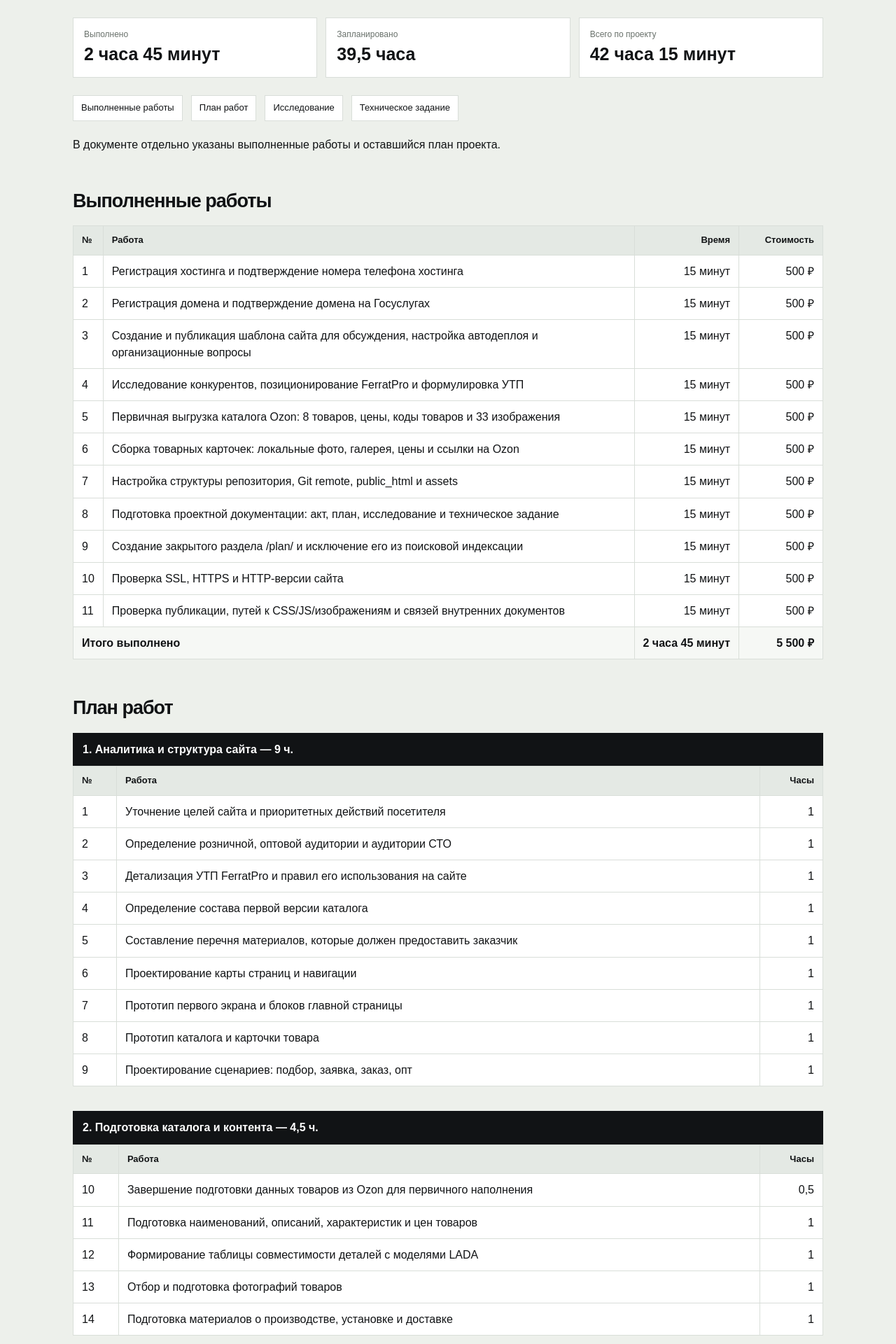
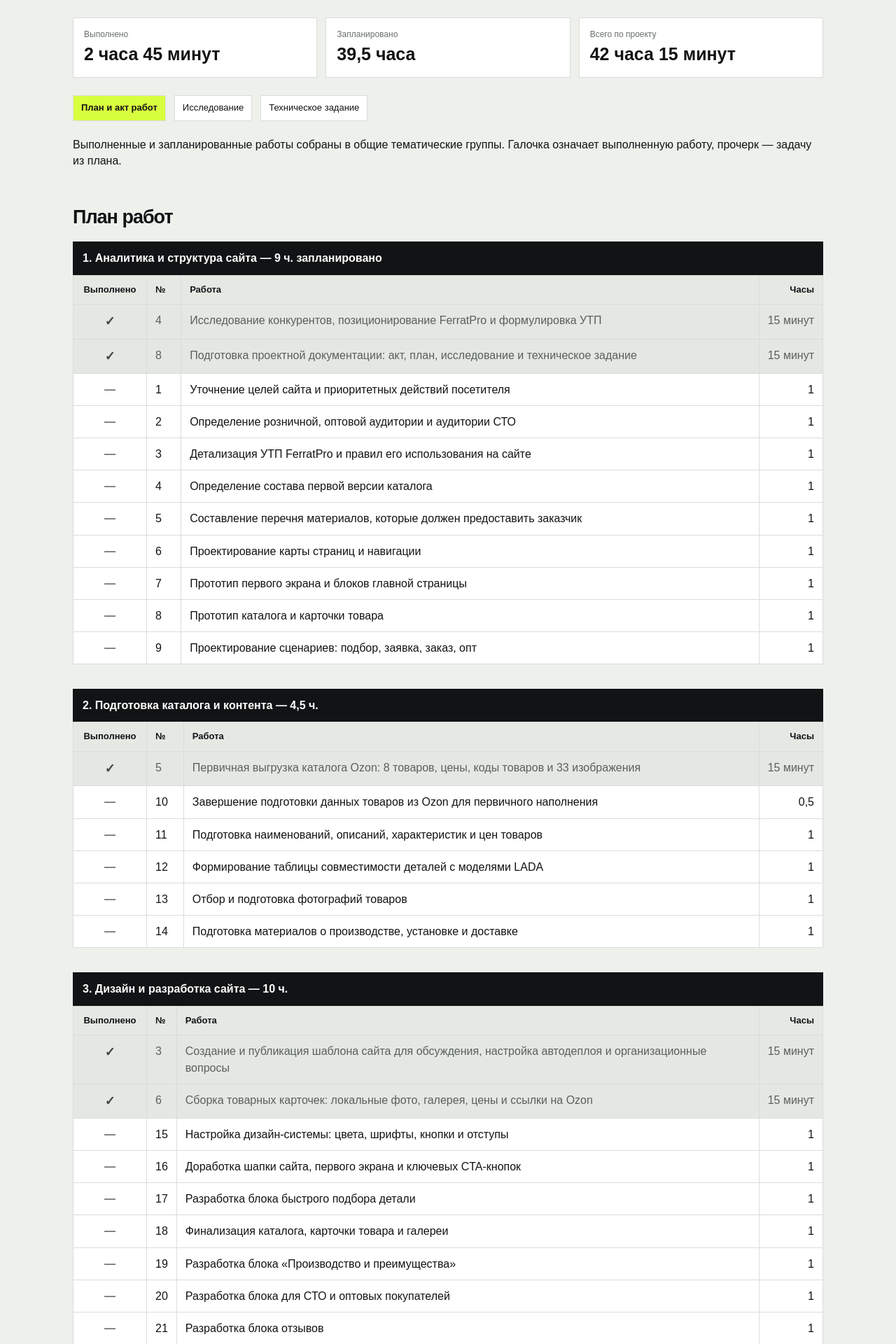
Before and after one commit to EugeneSlusar/ferratpro.ru, a PHP site: page /plan/ in a window 1280 px wide. Shown: the part 164-2084 px from the top of the page at 70% size. Run offline with PHP 8.4, Linux system fonts and the light colour scheme.

Commit message:
Integrate completed work into project plan

```diff
--- a/public_html/assets/plan.css
+++ b/public_html/assets/plan.css
@@ -12,6 +12,6 @@ h2 { margin:50px 0 15px; font-size:27px; letter-spacing:-1px; }
 .document-links { display:flex; flex-wrap:wrap; column-gap:12px; row-gap:12px; margin:22px 0; }.document-links a,.document-links span { padding:8px 11px; border:1px solid var(--line); color:var(--ink); background:var(--paper); font-size:13px; text-decoration:none; }.document-links a:hover { background:var(--accent); }.document-links span { background:var(--accent); font-weight:bold; }
 .group { margin-top:35px; }
 .group h3 { margin:0; padding:12px 14px; background:var(--ink); color:white; font-size:16px; }
-table { width:100%; border-collapse:collapse; background:var(--paper); } th,td { padding:11px 12px; border:1px solid var(--line); text-align:left; vertical-align:top; } th { background:#e4e9e4; font-size:13px; } .work-table td:last-child,.work-table th:last-child { width:90px; text-align:right; white-space:nowrap; } .completed-table td:nth-last-child(-n+2),.completed-table th:nth-last-child(-n+2) { width:120px; text-align:right; white-space:nowrap; } .total { font-weight:bold; background:#f6f8f5; }
+table { width:100%; border-collapse:collapse; background:var(--paper); } th,td { padding:11px 12px; border:1px solid var(--line); text-align:left; vertical-align:top; } th { background:#e4e9e4; font-size:13px; } .work-table td:first-child,.work-table th:first-child { width:105px; text-align:center; white-space:nowrap; } .work-table td:last-child,.work-table th:last-child { width:90px; text-align:right; white-space:nowrap; } .status { color:var(--muted); font-weight:bold; } .is-completed td { background:#e4e7e4; color:#59615b; } .is-completed .status { color:#3f4942; font-size:18px; } .total { font-weight:bold; background:#f6f8f5; }
 .note { margin-top:45px; color:var(--muted); font-size:13px; }
 @media(max-width:600px) { main { padding:32px 12px; }.top { display:block; }.brand { margin-bottom:25px; }.summary { grid-template-columns:1fr; } table { table-layout:fixed; font-size:13px; } th,td { padding:8px; overflow-wrap:anywhere; word-break:break-word; } }
--- a/public_html/plan/index.html
+++ b/public_html/plan/index.html
@@ -1,74 +1,71 @@
 <!doctype html><html lang="ru"><head><meta charset="UTF-8" /><meta name="viewport" content="width=device-width, initial-scale=1.0" /><meta name="robots" content="noindex, nofollow, noarchive, nosnippet" /><title>План и акт работ FerratPro</title><link rel="stylesheet" href="../assets/plan.css" /></head><body><main>
 <header class="top"><div><p class="eyebrow">ВНУТРЕННИЙ ДОКУМЕНТ · 25.11.2026</p><h1>План и акт работ FerratPro</h1></div><p class="brand">FERRAT<span>PRO</span></p></header>
 <section class="summary"><div><span>Выполнено</span><b>2 часа 45 минут</b></div><div><span>Запланировано</span><b>39,5 часа</b></div><div><span>Всего по проекту</span><b>42 часа 15 минут</b></div></section>
-<nav class="document-links" aria-label="Документы проекта"><a href="#completed">Выполненные работы</a><a href="#planned">План работ</a><a href="research.html">Исследование</a><a href="technical-specification.html">Техническое задание</a></nav>
-<p>В документе отдельно указаны выполненные работы и оставшийся план проекта.</p>
-<section id="completed" class="group"><h2>Выполненные работы</h2><table class="work-table completed-table"><thead><tr><th>№</th><th>Работа</th><th>Время</th><th>Стоимость</th></tr></thead><tbody>
-<tr><td>1</td><td>Регистрация хостинга и подтверждение номера телефона хостинга</td><td>15 минут</td><td>500 ₽</td></tr>
-<tr><td>2</td><td>Регистрация домена и подтверждение домена на Госуслугах</td><td>15 минут</td><td>500 ₽</td></tr>
-<tr><td>3</td><td>Создание и публикация шаблона сайта для обсуждения, настройка автодеплоя и организационные вопросы</td><td>15 минут</td><td>500 ₽</td></tr>
-<tr><td>4</td><td>Исследование конкурентов, позиционирование FerratPro и формулировка УТП</td><td>15 минут</td><td>500 ₽</td></tr>
-<tr><td>5</td><td>Первичная выгрузка каталога Ozon: 8 товаров, цены, коды товаров и 33 изображения</td><td>15 минут</td><td>500 ₽</td></tr>
-<tr><td>6</td><td>Сборка товарных карточек: локальные фото, галерея, цены и ссылки на Ozon</td><td>15 минут</td><td>500 ₽</td></tr>
-<tr><td>7</td><td>Настройка структуры репозитория, Git remote, public_html и assets</td><td>15 минут</td><td>500 ₽</td></tr>
-<tr><td>8</td><td>Подготовка проектной документации: акт, план, исследование и техническое задание</td><td>15 минут</td><td>500 ₽</td></tr>
-<tr><td>9</td><td>Создание закрытого раздела /plan/ и исключение его из поисковой индексации</td><td>15 минут</td><td>500 ₽</td></tr>
-<tr><td>10</td><td>Проверка SSL, HTTPS и HTTP-версии сайта</td><td>15 минут</td><td>500 ₽</td></tr>
-<tr><td>11</td><td>Проверка публикации, путей к CSS/JS/изображениям и связей внутренних документов</td><td>15 минут</td><td>500 ₽</td></tr>
-<tr class="total"><td colspan="2">Итого выполнено</td><td>2 часа 45 минут</td><td>5 500 ₽</td></tr>
+<nav class="document-links" aria-label="Документы проекта"><span>План и акт работ</span><a href="research.html">Исследование</a><a href="technical-specification.html">Техническое задание</a></nav>
+<p>Выполненные и запланированные работы собраны в общие тематические группы. Галочка означает выполненную работу, прочерк — задачу из плана.</p>
+<section id="planned" class="group"><h2>План работ</h2><h3>1. Аналитика и структура сайта — 9 ч. запланировано</h3><table class="work-table"><thead><tr><th>Выполнено</th><th>№</th><th>Работа</th><th>Часы</th></tr></thead><tbody>
+<tr class="is-completed"><td class="status" aria-label="Выполнено">✓</td><td>4</td><td>Исследование конкурентов, позиционирование FerratPro и формулировка УТП</td><td>15 минут</td></tr>
+<tr class="is-completed"><td class="status" aria-label="Выполнено">✓</td><td>8</td><td>Подготовка проектной документации: акт, план, исследование и техническое задание</td><td>15 минут</td></tr>
+<tr><td class="status" aria-label="Не выполнено">—</td><td>1</td><td>Уточнение целей сайта и приоритетных действий посетителя</td><td>1</td></tr>
+<tr><td class="status" aria-label="Не выполнено">—</td><td>2</td><td>Определение розничной, оптовой аудитории и аудитории СТО</td><td>1</td></tr>
+<tr><td class="status" aria-label="Не выполнено">—</td><td>3</td><td>Детализация УТП FerratPro и правил его использования на сайте</td><td>1</td></tr>
+<tr><td class="status" aria-label="Не выполнено">—</td><td>4</td><td>Определение состава первой версии каталога</td><td>1</td></tr>
+<tr><td class="status" aria-label="Не выполнено">—</td><td>5</td><td>Составление перечня материалов, которые должен предоставить заказчик</td><td>1</td></tr>
+<tr><td class="status" aria-label="Не выполнено">—</td><td>6</td><td>Проектирование карты страниц и навигации</td><td>1</td></tr>
+<tr><td class="status" aria-label="Не выполнено">—</td><td>7</td><td>Прототип первого экрана и блоков главной страницы</td><td>1</td></tr>
+<tr><td class="status" aria-label="Не выполнено">—</td><td>8</td><td>Прототип каталога и карточки товара</td><td>1</td></tr>
+<tr><td class="status" aria-label="Не выполнено">—</td><td>9</td><td>Проектирование сценариев: подбор, заявка, заказ, опт</td><td>1</td></tr>
 </tbody></table></section>
-<section id="planned" class="group"><h2>План работ</h2><h3>1. Аналитика и структура сайта — 9 ч.</h3><table class="work-table"><thead><tr><th>№</th><th>Работа</th><th>Часы</th></tr></thead><tbody>
-<tr><td>1</td><td>Уточнение целей сайта и приоритетных действий посетителя</td><td>1</td></tr>
-<tr><td>2</td><td>Определение розничной, оптовой аудитории и аудитории СТО</td><td>1</td></tr>
-<tr><td>3</td><td>Детализация УТП FerratPro и правил его использования на сайте</td><td>1</td></tr>
-<tr><td>4</td><td>Определение состава первой версии каталога</td><td>1</td></tr>
-<tr><td>5</td><td>Составление перечня материалов, которые должен предоставить заказчик</td><td>1</td></tr>
-<tr><td>6</td><td>Проектирование карты страниц и навигации</td><td>1</td></tr>
-<tr><td>7</td><td>Прототип первого экрана и блоков главной страницы</td><td>1</td></tr>
-<tr><td>8</td><td>Прототип каталога и карточки товара</td><td>1</td></tr>
-<tr><td>9</td><td>Проектирование сценариев: подбор, заявка, заказ, опт</td><td>1</td></tr>
+<section class="group"><h3>2. Подготовка каталога и контента — 4,5 ч.</h3><table class="work-table"><thead><tr><th>Выполнено</th><th>№</th><th>Работа</th><th>Часы</th></tr></thead><tbody>
+<tr class="is-completed"><td class="status" aria-label="Выполнено">✓</td><td>5</td><td>Первичная выгрузка каталога Ozon: 8 товаров, цены, коды товаров и 33 изображения</td><td>15 минут</td></tr>
+<tr><td class="status" aria-label="Не выполнено">—</td><td>10</td><td>Завершение подготовки данных товаров из Ozon для первичного наполнения</td><td>0,5</td></tr>
+<tr><td class="status" aria-label="Не выполнено">—</td><td>11</td><td>Подготовка наименований, описаний, характеристик и цен товаров</td><td>1</td></tr>
+<tr><td class="status" aria-label="Не выполнено">—</td><td>12</td><td>Формирование таблицы совместимости деталей с моделями LADA</td><td>1</td></tr>
+<tr><td class="status" aria-label="Не выполнено">—</td><td>13</td><td>Отбор и подготовка фотографий товаров</td><td>1</td></tr>
+<tr><td class="status" aria-label="Не выполнено">—</td><td>14</td><td>Подготовка материалов о производстве, установке и доставке</td><td>1</td></tr>
 </tbody></table></section>
-<section class="group"><h3>2. Подготовка каталога и контента — 4,5 ч.</h3><table class="work-table"><thead><tr><th>№</th><th>Работа</th><th>Часы</th></tr></thead><tbody>
-<tr><td>10</td><td>Завершение подготовки данных товаров из Ozon для первичного наполнения</td><td>0,5</td></tr>
-<tr><td>11</td><td>Подготовка наименований, описаний, характеристик и цен товаров</td><td>1</td></tr>
-<tr><td>12</td><td>Формирование таблицы совместимости деталей с моделями LADA</td><td>1</td></tr>
-<tr><td>13</td><td>Отбор и подготовка фотографий товаров</td><td>1</td></tr>
-<tr><td>14</td><td>Подготовка материалов о производстве, установке и доставке</td><td>1</td></tr>
+<section class="group"><h3>3. Дизайн и разработка сайта — 10 ч.</h3><table class="work-table"><thead><tr><th>Выполнено</th><th>№</th><th>Работа</th><th>Часы</th></tr></thead><tbody>
+<tr class="is-completed"><td class="status" aria-label="Выполнено">✓</td><td>3</td><td>Создание и публикация шаблона сайта для обсуждения, настройка автодеплоя и организационные вопросы</td><td>15 минут</td></tr>
+<tr class="is-completed"><td class="status" aria-label="Выполнено">✓</td><td>6</td><td>Сборка товарных карточек: локальные фото, галерея, цены и ссылки на Ozon</td><td>15 минут</td></tr>
+<tr><td class="status" aria-label="Не выполнено">—</td><td>15</td><td>Настройка дизайн-системы: цвета, шрифты, кнопки и отступы</td><td>1</td></tr>
+<tr><td class="status" aria-label="Не выполнено">—</td><td>16</td><td>Доработка шапки сайта, первого экрана и ключевых CTA-кнопок</td><td>1</td></tr>
+<tr><td class="status" aria-label="Не выполнено">—</td><td>17</td><td>Разработка блока быстрого подбора детали</td><td>1</td></tr>
+<tr><td class="status" aria-label="Не выполнено">—</td><td>18</td><td>Финализация каталога, карточки товара и галереи</td><td>1</td></tr>
+<tr><td class="status" aria-label="Не выполнено">—</td><td>19</td><td>Разработка блока «Производство и преимущества»</td><td>1</td></tr>
+<tr><td class="status" aria-label="Не выполнено">—</td><td>20</td><td>Разработка блока для СТО и оптовых покупателей</td><td>1</td></tr>
+<tr><td class="status" aria-label="Не выполнено">—</td><td>21</td><td>Разработка блока отзывов</td><td>1</td></tr>
+<tr><td class="status" aria-label="Не выполнено">—</td><td>22</td><td>Разработка блока доставки, гарантии и возврата</td><td>1</td></tr>
+<tr><td class="status" aria-label="Не выполнено">—</td><td>23</td><td>Разработка контактов, карты и подвала сайта</td><td>1</td></tr>
+<tr><td class="status" aria-label="Не выполнено">—</td><td>24</td><td>Адаптация всех блоков под мобильные устройства</td><td>1</td></tr>
 </tbody></table></section>
-<section class="group"><h3>3. Дизайн и разработка сайта — 10 ч.</h3><table class="work-table"><thead><tr><th>№</th><th>Работа</th><th>Часы</th></tr></thead><tbody>
-<tr><td>15</td><td>Настройка дизайн-системы: цвета, шрифты, кнопки и отступы</td><td>1</td></tr>
-<tr><td>16</td><td>Доработка шапки сайта, первого экрана и ключевых CTA-кнопок</td><td>1</td></tr>
-<tr><td>17</td><td>Разработка блока быстрого подбора детали</td><td>1</td></tr>
-<tr><td>18</td><td>Финализация каталога, карточки товара и галереи</td><td>1</td></tr>
-<tr><td>19</td><td>Разработка блока «Производство и преимущества»</td><td>1</td></tr>
-<tr><td>20</td><td>Разработка блока для СТО и оптовых покупателей</td><td>1</td></tr>
-<tr><td>21</td><td>Разработка блока отзывов</td><td>1</td></tr>
-<tr><td>22</td><td>Разработка блока доставки, гарантии и возврата</td><td>1</td></tr>
-<tr><td>23</td><td>Разработка контактов, карты и подвала сайта</td><td>1</td></tr>
-<tr><td>24</td><td>Адаптация всех блоков под мобильные устройства</td><td>1</td></tr>
+<section class="group"><h3>4. Корзина, заказы и интеграции — 7 ч.</h3><table class="work-table"><thead><tr><th>Выполнено</th><th>№</th><th>Работа</th><th>Часы</th></tr></thead><tbody>
+<tr><td class="status" aria-label="Не выполнено">—</td><td>25</td><td>Подключение реального телефона, WhatsApp и Telegram</td><td>1</td></tr>
+<tr><td class="status" aria-label="Не выполнено">—</td><td>26</td><td>Подключение формы подбора и формы заявки</td><td>1</td></tr>
+<tr><td class="status" aria-label="Не выполнено">—</td><td>27</td><td>Настройка отправки заявок на почту, в CRM или мессенджер</td><td>1</td></tr>
+<tr><td class="status" aria-label="Не выполнено">—</td><td>28</td><td>Добавление согласия на обработку персональных данных</td><td>1</td></tr>
+<tr><td class="status" aria-label="Не выполнено">—</td><td>29</td><td>Подключение Яндекс.Метрики и целей</td><td>1</td></tr>
+<tr><td class="status" aria-label="Не выполнено">—</td><td>30</td><td>Разработка корзины: товары, количество, удаление позиций и итоговая сумма</td><td>1</td></tr>
+<tr><td class="status" aria-label="Не выполнено">—</td><td>31</td><td>Оформление заказа, выбор доставки и интеграция онлайн-оплаты</td><td>1</td></tr>
 </tbody></table></section>
-<section class="group"><h3>4. Корзина, заказы и интеграции — 7 ч.</h3><table class="work-table"><thead><tr><th>№</th><th>Работа</th><th>Часы</th></tr></thead><tbody>
-<tr><td>25</td><td>Подключение реального телефона, WhatsApp и Telegram</td><td>1</td></tr>
-<tr><td>26</td><td>Подключение формы подбора и формы заявки</td><td>1</td></tr>
-<tr><td>27</td><td>Настройка отправки заявок на почту, в CRM или мессенджер</td><td>1</td></tr>
-<tr><td>28</td><td>Добавление согласия на обработку персональных данных</td><td>1</td></tr>
-<tr><td>29</td><td>Подключение Яндекс.Метрики и целей</td><td>1</td></tr>
-<tr><td>30</td><td>Разработка корзины: товары, количество, удаление позиций и итоговая сумма</td><td>1</td></tr>
-<tr><td>31</td><td>Оформление заказа, выбор доставки и интеграция онлайн-оплаты</td><td>1</td></tr>
+<section class="group"><h3>5. SEO, юридическая и техническая подготовка — 5,5 ч.</h3><table class="work-table"><thead><tr><th>Выполнено</th><th>№</th><th>Работа</th><th>Часы</th></tr></thead><tbody>
+<tr class="is-completed"><td class="status" aria-label="Выполнено">✓</td><td>1</td><td>Регистрация хостинга и подтверждение номера телефона хостинга</td><td>15 минут</td></tr>
+<tr class="is-completed"><td class="status" aria-label="Выполнено">✓</td><td>2</td><td>Регистрация домена и подтверждение домена на Госуслугах</td><td>15 минут</td></tr>
+<tr class="is-completed"><td class="status" aria-label="Выполнено">✓</td><td>7</td><td>Настройка структуры репозитория, Git remote, public_html и assets</td><td>15 минут</td></tr>
+<tr class="is-completed"><td class="status" aria-label="Выполнено">✓</td><td>9</td><td>Создание закрытого раздела /plan/ и исключение его из поисковой индексации</td><td>15 минут</td></tr>
+<tr><td class="status" aria-label="Не выполнено">—</td><td>32</td><td>Настройка title, description и заголовков страниц</td><td>1</td></tr>
+<tr><td class="status" aria-label="Не выполнено">—</td><td>33</td><td>Подготовка sitemap.xml и финальная настройка robots.txt</td><td>0,5</td></tr>
+<tr><td class="status" aria-label="Не выполнено">—</td><td>34</td><td>Добавление микроразметки товаров и организации</td><td>1</td></tr>
+<tr><td class="status" aria-label="Не выполнено">—</td><td>35</td><td>Подготовка политики обработки персональных данных</td><td>1</td></tr>
+<tr><td class="status" aria-label="Не выполнено">—</td><td>36</td><td>Подготовка страницы гарантии, возврата и реквизитов</td><td>1</td></tr>
+<tr><td class="status" aria-label="Не выполнено">—</td><td>37</td><td>Оптимизация изображений, загрузки и базовой безопасности сайта</td><td>1</td></tr>
 </tbody></table></section>
-<section class="group"><h3>5. SEO, юридическая и техническая подготовка — 5,5 ч.</h3><table class="work-table"><thead><tr><th>№</th><th>Работа</th><th>Часы</th></tr></thead><tbody>
-<tr><td>32</td><td>Настройка title, description и заголовков страниц</td><td>1</td></tr>
-<tr><td>33</td><td>Подготовка sitemap.xml и финальная настройка robots.txt</td><td>0,5</td></tr>
-<tr><td>34</td><td>Добавление микроразметки товаров и организации</td><td>1</td></tr>
-<tr><td>35</td><td>Подготовка политики обработки персональных данных</td><td>1</td></tr>
-<tr><td>36</td><td>Подготовка страницы гарантии, возврата и реквизитов</td><td>1</td></tr>
-<tr><td>37</td><td>Оптимизация изображений, загрузки и базовой безопасности сайта</td><td>1</td></tr>
-</tbody></table></section>
-<section class="group"><h3>6. Тестирование и запуск — 3,5 ч.</h3><table class="work-table"><thead><tr><th>№</th><th>Работа</th><th>Часы</th></tr></thead><tbody>
-<tr><td>38</td><td>Проверка сайта на телефоне, планшете и компьютере</td><td>1</td></tr>
-<tr><td>39</td><td>Проверка форм, контактов, мессенджеров и пользовательских сценариев</td><td>1</td></tr>
-<tr><td>40</td><td>Исправление HTTP→HTTPS-редиректа, проверка отображения и скорости загрузки</td><td>0,75</td></tr>
-<tr><td>41</td><td>Финальный запуск, мониторинг и исправление первичных замечаний</td><td>0,75</td></tr>
+<section class="group"><h3>6. Тестирование и запуск — 3,5 ч.</h3><table class="work-table"><thead><tr><th>Выполнено</th><th>№</th><th>Работа</th><th>Часы</th></tr></thead><tbody>
+<tr class="is-completed"><td class="status" aria-label="Выполнено">✓</td><td>10</td><td>Проверка SSL, HTTPS и HTTP-версии сайта</td><td>15 минут</td></tr>
+<tr class="is-completed"><td class="status" aria-label="Выполнено">✓</td><td>11</td><td>Проверка публикации, путей к CSS/JS/изображениям и связей внутренних документов</td><td>15 минут</td></tr>
+<tr><td class="status" aria-label="Не выполнено">—</td><td>38</td><td>Проверка сайта на телефоне, планшете и компьютере</td><td>1</td></tr>
+<tr><td class="status" aria-label="Не выполнено">—</td><td>39</td><td>Проверка форм, контактов, мессенджеров и пользовательских сценариев</td><td>1</td></tr>
+<tr><td class="status" aria-label="Не выполнено">—</td><td>40</td><td>Исправление HTTP→HTTPS-редиректа, проверка отображения и скорости загрузки</td><td>0,75</td></tr>
+<tr><td class="status" aria-label="Не выполнено">—</td><td>41</td><td>Финальный запуск, мониторинг и исправление первичных замечаний</td><td>0,75</td></tr>
 </tbody></table></section>
 <section class="group"><h3>Итоги проекта</h3><table><tbody><tr><td>Выполнено</td><td>2 часа 45 минут</td></tr><tr><td>Запланировано</td><td>39,5 часа</td></tr><tr class="total"><td>Всего</td><td>42 часа 15 минут</td></tr></tbody></table></section>
 <p class="note">Страница не добавлена в меню, закрыта от индексации и предназначена для рабочего учёта проекта.</p></main></body></html>
```
